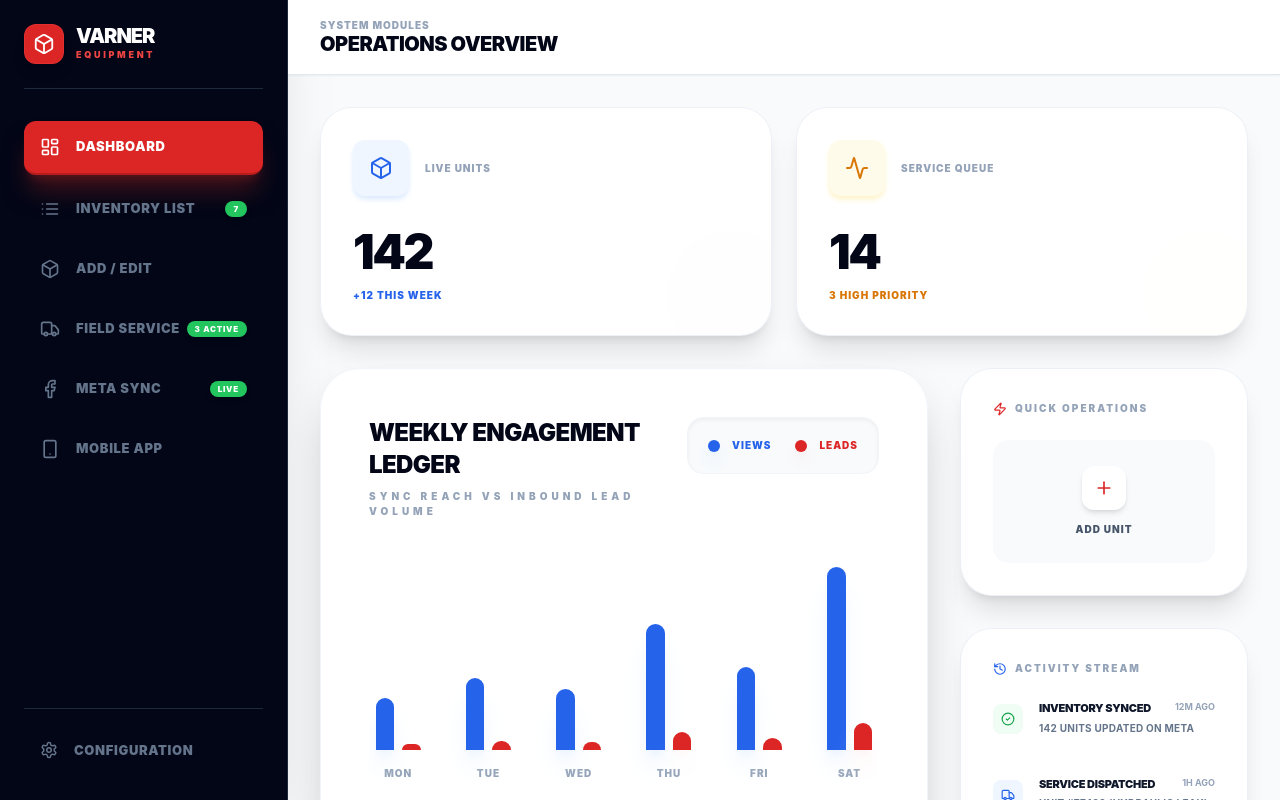
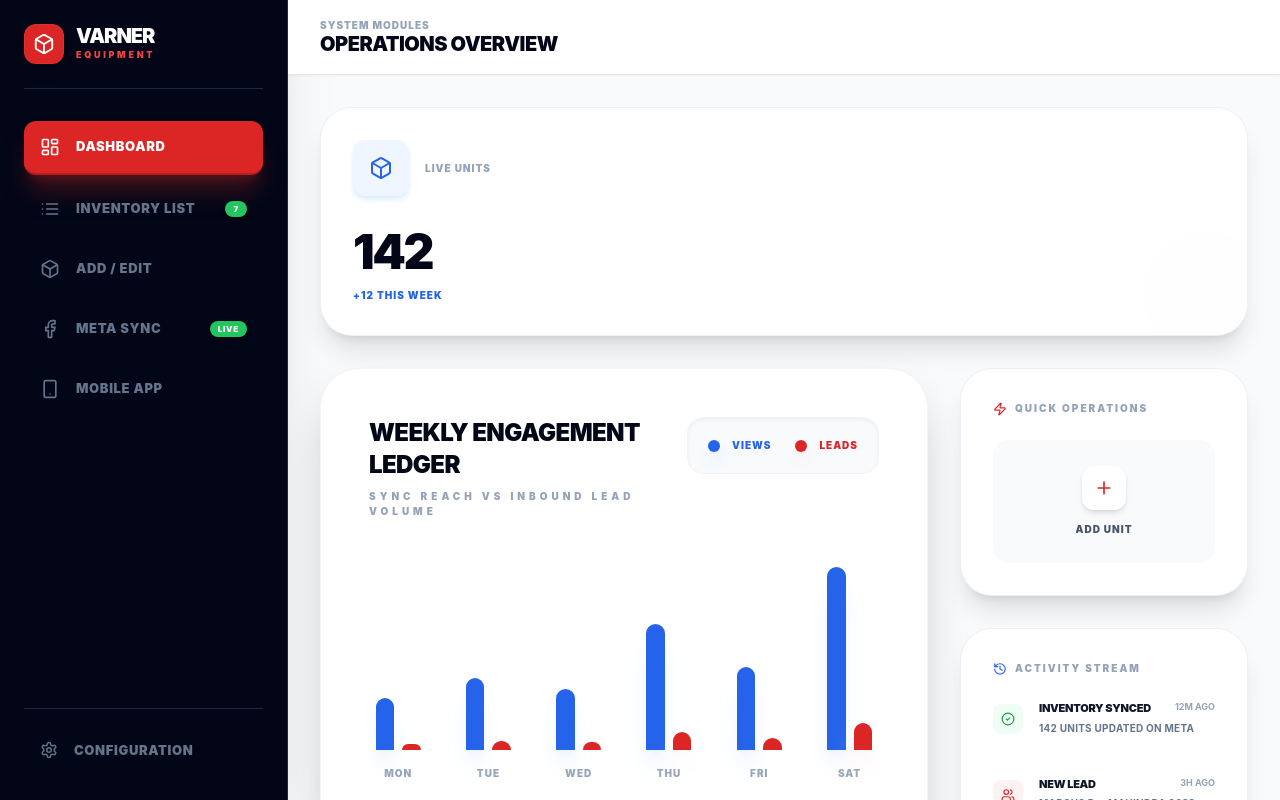
Before and after one commit to gmajors1326/varner-preview, a React (Vite) app: page / in a window 1280 px wide. Built offline with nearby package versions, Linux system fonts and the light colour scheme; the HTML template or start-up script is replaced by a standard one.

Commit message:
feat: remove Service Queue and Field Service features

```diff
--- a/src/App.jsx
+++ b/src/App.jsx
@@ -222,7 +222,6 @@ const App = () => {
       case 'dashboard': return "Operations Overview";
       case 'all-inventory': return "Master Stock Ledger";
       case 'inventory': return <span className="flex items-center gap-2">{unitData.title || "Inventory Editor"} <span className="bg-slate-100 text-slate-500 text-[10px] px-2 py-0.5 rounded uppercase tracking-tighter font-black">SKU: {unitData.stockNumber || 'PENDING'}</span></span>;
-      case 'service': return "Field Service Dispatch";
       case 'marketplace': return "Meta Commerce Sync";
       case 'mobile': return "Mobile Companion Access";
       case 'settings': return "System Configuration";
@@ -256,7 +255,6 @@ const App = () => {
               <NavItem icon={<LayoutDashboard size={20}/>} label="Dashboard" active={activeTab === 'dashboard'} onClick={() => { setActiveTab('dashboard'); setIsMobileMenuOpen(false); }} />
               <NavItem icon={<List size={20}/>} label="Inventory List" active={activeTab === 'all-inventory'} onClick={() => { setActiveTab('all-inventory'); setIsMobileMenuOpen(false); }} badge={inventoryList.length} />
               <NavItem icon={<Box size={20}/>} label="Add / Edit" active={activeTab === 'inventory'} onClick={() => { setActiveTab('inventory'); setIsMobileMenuOpen(false); }} />
-              <NavItem icon={<Truck size={20}/>} label="Field Service" active={activeTab === 'service'} onClick={() => { setActiveTab('service'); setIsMobileMenuOpen(false); }} badge="3 Active" />
               <NavItem icon={<Facebook size={20}/>} label="Meta Sync" active={activeTab === 'marketplace'} onClick={() => { setActiveTab('marketplace'); setIsMobileMenuOpen(false); }} badge="Live" />
               <NavItem icon={<Smartphone size={20}/>} label="Mobile App" active={activeTab === 'mobile'} onClick={() => { setActiveTab('mobile'); setIsMobileMenuOpen(false); }} />
             </nav>
@@ -284,7 +282,6 @@ const App = () => {
           <NavItem icon={<LayoutDashboard size={20}/>} label="Dashboard" active={activeTab === 'dashboard'} onClick={() => setActiveTab('dashboard')} />
           <NavItem icon={<List size={20}/>} label="Inventory List" active={activeTab === 'all-inventory'} onClick={() => setActiveTab('all-inventory')} badge={inventoryList.length} />
           <NavItem icon={<Box size={20}/>} label="Add / Edit" active={activeTab === 'inventory'} onClick={() => setActiveTab('inventory')} />
-          <NavItem icon={<Truck size={20}/>} label="Field Service" active={activeTab === 'service'} onClick={() => setActiveTab('service')} badge="3 Active" />
           <NavItem icon={<Facebook size={20}/>} label="Meta Sync" active={activeTab === 'marketplace'} onClick={() => setActiveTab('marketplace')} badge="Live" />
           <NavItem icon={<Smartphone size={20}/>} label="Mobile App" active={activeTab === 'mobile'} onClick={() => setActiveTab('mobile')} />
         </nav>
@@ -338,9 +335,8 @@ const App = () => {
             {/* --- DASHBOARD TAB --- */}
             {activeTab === 'dashboard' && (
               <div className="space-y-8 animate-in fade-in slide-in-from-bottom-6 duration-500">
-                <div className="grid grid-cols-1 sm:grid-cols-2 gap-6">
+                <div className="grid grid-cols-1 gap-6">
                   <MetricCard icon={<Box size={24}/>} label="Live Units" value="142" subtext="+12 this week" color="blue" />
-                  <MetricCard icon={<Activity size={24}/>} label="Service Queue" value="14" subtext="3 High Priority" color="amber" />
                 </div>
 
                 <div className="grid grid-cols-1 xl:grid-cols-3 gap-8">
@@ -591,21 +587,6 @@ const App = () => {
                     </div>
                   </div>
                 </div>
-            )}
-
-            {/* --- FIELD SERVICE TAB --- */}
-            {activeTab === 'service' && (
-              <div className="bg-white rounded-[2.5rem] border border-slate-200/60 shadow-xl overflow-hidden text-slate-950 animate-in fade-in duration-500">
-                <div className="p-8 border-b border-slate-100 flex justify-between items-center bg-slate-50/50">
-                  <div><h3 className="text-xl font-black uppercase tracking-tight leading-none">Dispatch Control Board</h3><p className="text-slate-400 font-black uppercase text-[9px] tracking-[0.3em] mt-2">Active Field Deployments</p></div>
-                  <button className="bg-slate-950 text-white px-7 py-3 rounded-xl font-black uppercase tracking-widest text-[10px] shadow-lg">New Service Ticket</button>
-                </div>
-                <div className="divide-y divide-slate-100">
-                  <div className="p-20 text-center">
-                    <p className="text-slate-400 font-black uppercase text-[11px] tracking-widest">No active field deployments</p>
-                  </div>
-                </div>
-              </div>
             )}
 
             {activeTab === 'marketplace' && (
@@ -933,7 +914,6 @@ const RecentActivity = () => (
     </h4>
     <div className="space-y-6">
       <ActivityItem icon={<CheckCircle2 size={14} />} title="Inventory Synced" desc="142 units updated on Meta" time="12m ago" color="green" />
-      <ActivityItem icon={<Truck size={14} />} title="Service Dispatched" desc="Unit #77492 (Hydraulic Leak)" time="1h ago" color="blue" />
       <ActivityItem icon={<Users size={14} />} title="New Lead" desc="Marcus R. • Mahindra 2638" time="3h ago" color="red" />
     </div>
   </div>
```
